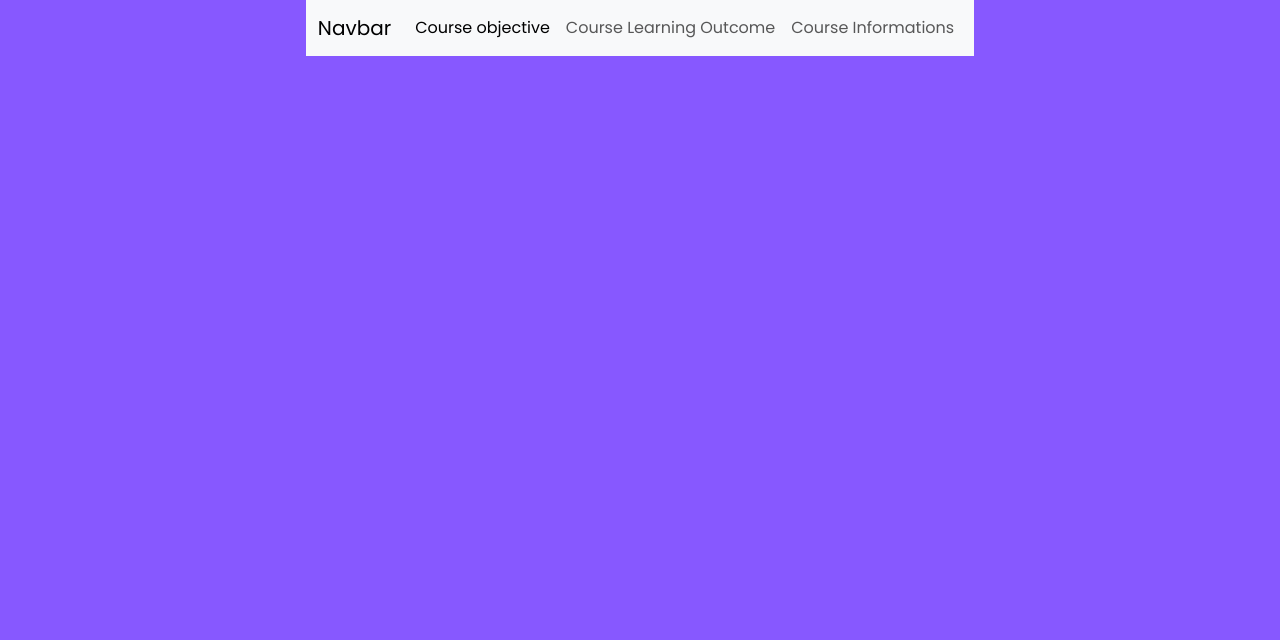
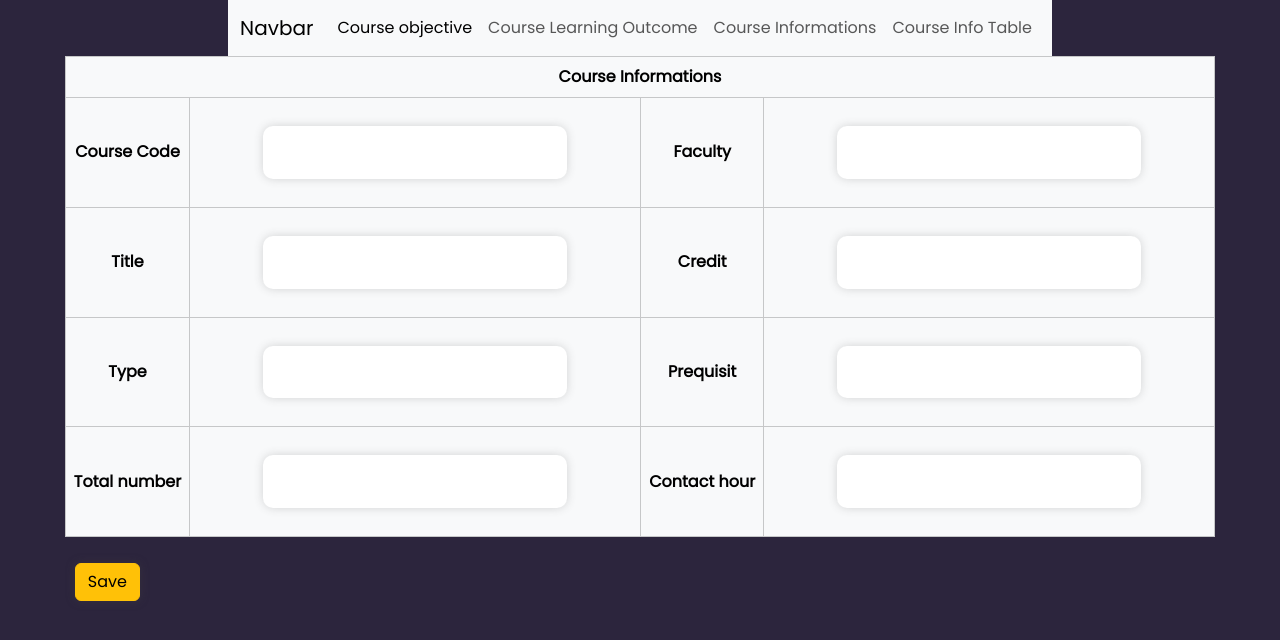
Before and after one commit to TamjidIslam99/web1, a React (Create React App) app: page /Cinfo33 in a window 1280 px wide. Shown: the top 640 px of the page. Built offline with nearby package versions, Linux system fonts and the light colour scheme.

Commit message:
4th commit

```diff
--- a/src/App.css
+++ b/src/App.css
@@ -1,23 +1,34 @@
 @import url('https://fonts.googleapis.com/css2?family=Poppins&display=swap');
 
 * {
-  font-family: 'Poppins', sans-serif;
-  margin: 0;
-  padding: 0;
-  box-sizing: border-box;
+
+    color: black;
+    font-family: 'Poppins', sans-serif;
+    margin: 0;
+    padding: 0;
+    box-sizing: border-box;
+
 }
 
 body {
-  background: #8758ff;
-  display: flex;
-  justify-content: center;
-  align-items: center;
+  background: #2c253d;
+
+
 }
 
-.App {
-  text-align: center;
+
+.form-input {
+  outline: none;
+  border: 1px solid;
+  padding: 0.5rem 1rem;
+  margin-top: 0;
+  margin-bottom: 2rem;
+  display: block;
 }
 
+.form-input::placeholder {
+  color: #4c49494d;
+}
 h1 {
   color: #fff;
   margin-bottom: 0.5rem;
--- a/src/App.js
+++ b/src/App.js
@@ -4,6 +4,7 @@ import Todowrapper from './component/Todowrapper';
 import { Routes,Route,BrowserRouter as Router } from 'react-router-dom';
 import CourseLearnWrapper from './component/CourseLearnWrapper';
 import CourseInfo from './component/CourseInfo';
+import CouseInfoT from './component/CouseInfoT';
 export function App() {
   return (
     <div className="App">
@@ -15,6 +16,7 @@ export function App() {
       <Route exact path='/' element={<Todowrapper/>}/>
       <Route exact path='/CLO' element={<CourseLearnWrapper/>}/>
       <Route exact path='/Cinfo' element={<CourseInfo/>}/>
+      <Route exact path='/Cinfo33' element={<CouseInfoT/>}/>
 
     </Routes>
 
--- a/src/component/App1.css
+++ b/src/component/App1.css
@@ -8,6 +8,17 @@ input{
     margin: 20px;
     border: 2px solid transparent;
     border-radius: 10px;
+  }
+  table {
+    width: 100%;
+    border-collapse: collapse;
+  }
+
+
+  th {
+    text-align: center;
+    vertical-align: middle; /* This property aligns the text vertically in the middle */
+/* This is to illustrate the effect, you can adjust the height as needed */
   }
   input:focus{
     text-decoration: none;
--- /dev/null
+++ b/src/component/CouseInfoT.js
@@ -0,0 +1,51 @@
+import React from 'react'
+import  './App1.css'
+const CouseInfoT = () => {
+  return (
+    <div >
+      <table className='table table-bordered table-light text-center'>
+            <thead>
+                <tr>
+                    <th colSpan={4}>Course Informations</th>
+
+                </tr>
+                <tr >
+                     <th >Course Code</th>
+
+                    <td><input type="type" /></td>
+                    <th>Faculty</th>
+                    <td><input type="typer" /></td>
+                </tr>
+
+            </thead>
+            <tbody>
+                <tr>
+                <th>Title</th>
+
+                <td><input type="type" /></td>
+                <th>Credit</th>
+                <td><input type="typer" /></td>
+                </tr>
+                <tr>
+                <th>Type</th>
+
+                <td><input type="type" /></td>
+                <th>Prequisit</th>
+                <td><input type="typer" /></td>
+                </tr>
+                <tr>
+                <th>Total number</th>
+
+                <td><input type="type" /></td>
+                <th>Contact hour</th>
+                <td><input type="typer" /></td>
+                </tr>
+
+            </tbody>
+        </table>
+        <button type="button" class="btn btn-warning">Save</button>
+    </div>
+  )
+}
+
+export default CouseInfoT
--- a/src/component/Navbar.js
+++ b/src/component/Navbar.js
@@ -20,6 +20,9 @@ const Navbar = () => {
         <li class="nav-item">
           <Link class="nav-link" to="Cinfo">Course Informations</Link>
         </li>
+        <li class="nav-item">
+          <Link class="nav-link" to="Cinfo33">Course Info Table</Link>
+        </li>
       </ul>
     </div>
   </div>
```
